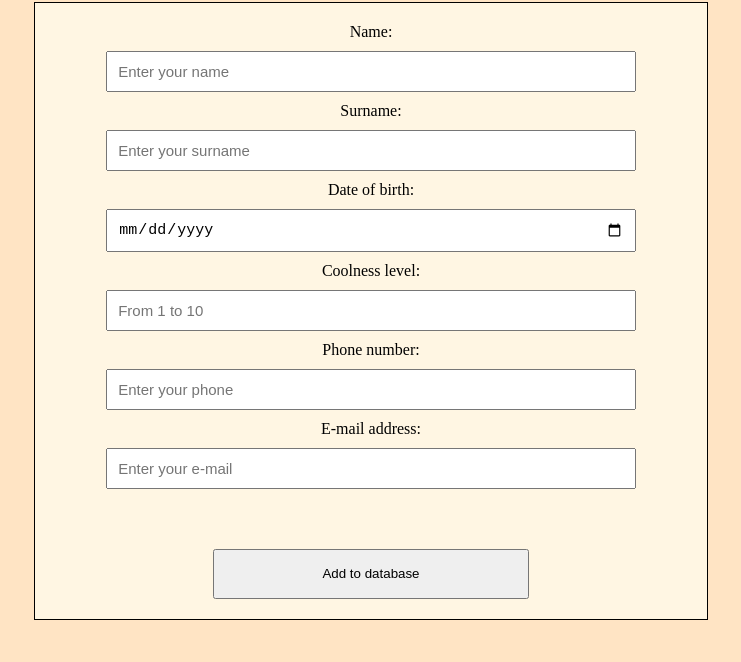
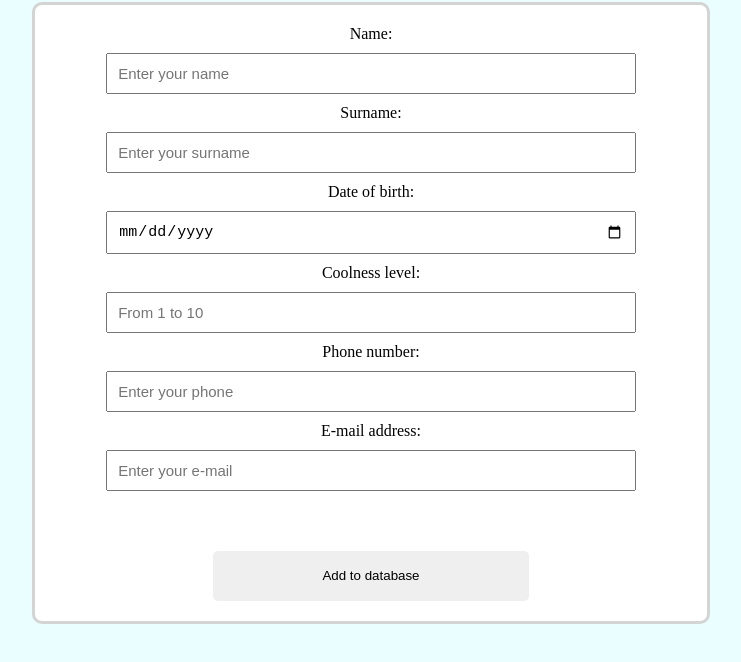
Before and after one commit to ArminasStrolys/react-crud-mysql, a React app in the folder client/: page / in a window 1280 px wide. Shown: the part 78-740 px from the top of the page, without its empty margins (269-1010 px from the left). Built offline with nearby package versions, Linux system fonts and the light colour scheme.

Commit message:
Layout changes

```diff
--- a/client/src/style/_app.scss
+++ b/client/src/style/_app.scss
@@ -1,3 +1,3 @@
 body{
-    background-color: bisque;
+    background-color: rgb(234, 253, 255);
 }
--- a/client/src/style/_form.scss
+++ b/client/src/style/_form.scss
@@ -1,11 +1,12 @@
 .form-class {
   display: flex;
   flex-direction: column;
-  border: 1px #000000 solid;
+  border: 3px #d4d4d4 solid;
+  border-radius: 10px;
   width: 50%;
   padding: 20px;
   margin: 0 auto;
-  background-color: rgb(255, 246, 227);
+  background-color: rgb(255, 255, 255);
   .form-input-class {
     display: flex;
     flex-direction: column;
@@ -20,8 +21,12 @@
       width: 50%;
       margin-top: 50px;
       height: 50px;
+      transition: 0.3s;
+      border: none;
+      border-radius: 5px;
       &:hover {
         cursor: pointer;
+        background-color: rgb(180, 180, 180);
       }
     }
   }
```
